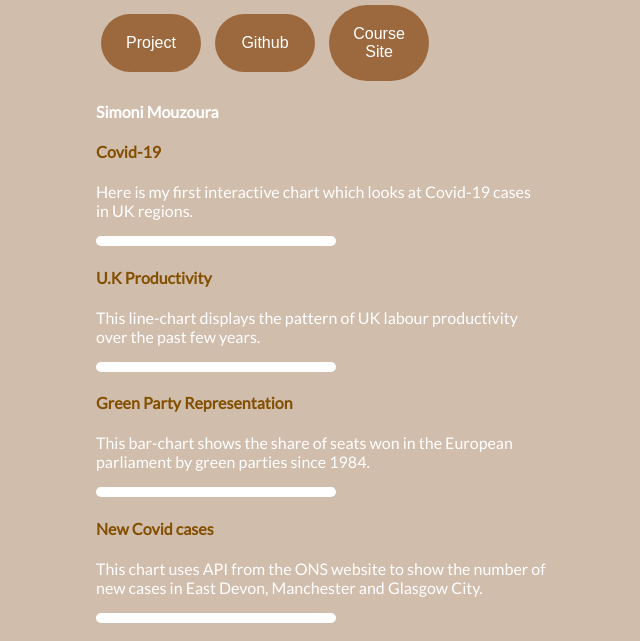
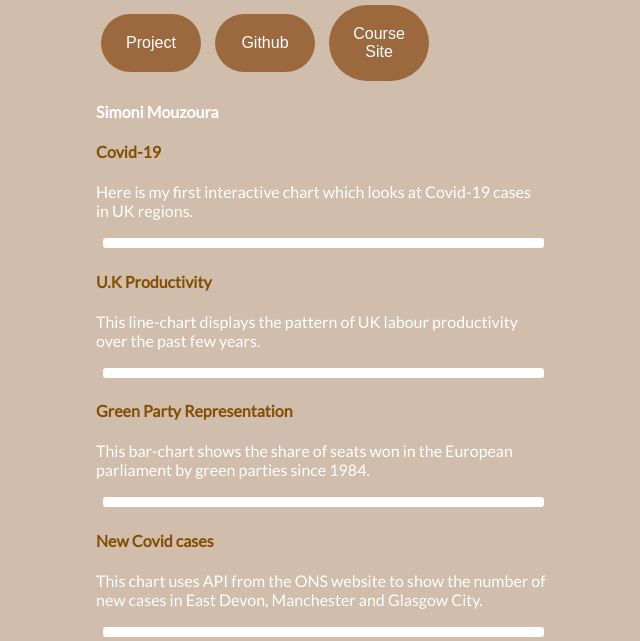
Before and after one commit to SimoniMouzoura/SimoniMouzoura.github.io, a plain HTML site: page index.html in a window 1280 px wide. Shown: the part 121-762 px from the top of the page, without its empty margins (319-959 px from the left). Drawn offline with Linux system fonts and the light colour scheme; a script that the page names is missing.

Commit message:
Update index.css

```diff
--- a/index.css
+++ b/index.css
@@ -30,22 +30,19 @@ p{
 }
 
 .chart{
-    background-color: white;
-    width: 230px;
-    border-width: 5px;
-    border-style: solid;
-    border-radius: 5px;
-    border-color: white;
+		border-style: solid;
+		border-width: 2px;
+		margin-left: 5px;
+		border-radius: 5px;
+		padding: 5px;
+		border-color: rgba(201, 176, 156, 0.836);
+		background-color: white;
 }
 
 
 
+/* Button style */
 
-/* Button style */
-container {
-	align-content: center;
-	justify-content: center
-}
 
 .button {
 	align-content: center;
```
